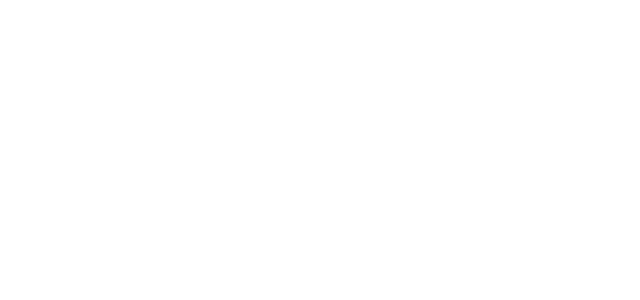
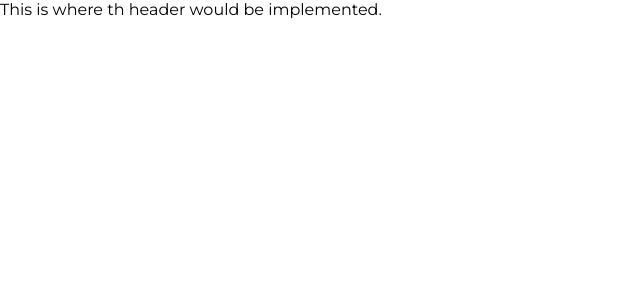
Before and after one commit to yona29/Evangadi-Forum, a React (Vite) app in the folder client/: page / in a window 1280 px wide. Shown: the top 300 px of the page, without its empty margins (0-640 px from the left). Built offline with nearby package versions, Linux system fonts and the light colour scheme.

Commit message:
Updated Header component and edited App.jsx

```diff
--- a/client/src/App.jsx
+++ b/client/src/App.jsx
@@ -1,8 +1,10 @@
 import "./App.css";
+import Header from "./Components/Header/Header";
 
 const App = () => {
   return (
     <>
+    <Header />
     </>
   )
 }
--- a/client/src/Components/Header/Header.jsx
+++ b/client/src/Components/Header/Header.jsx
@@ -0,0 +1,11 @@
+import React from "react";
+
+const Header = () => {
+  return (
+    <>
+      <p>This is where th header would be implemented.</p>
+    </>
+  );
+};
+
+export default Header;
```
